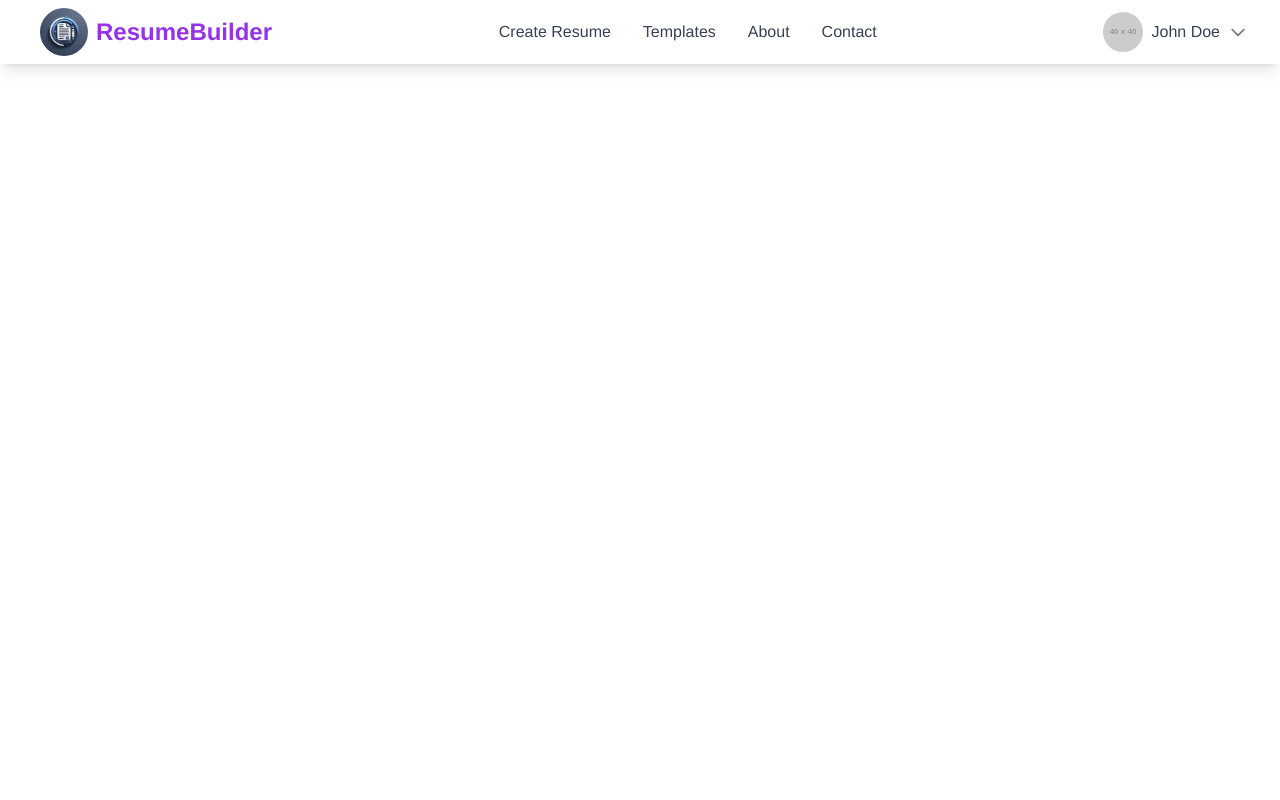
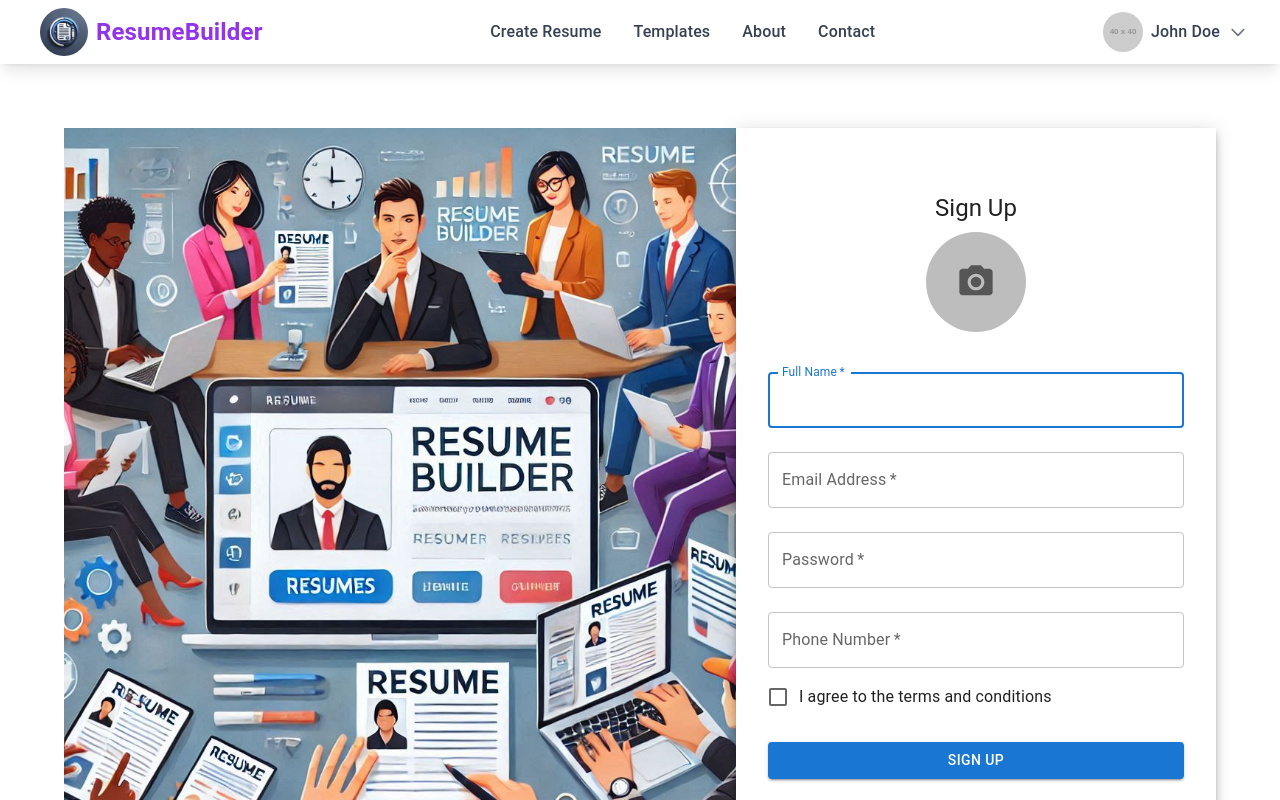
Before and after one commit to Yaddalapalli-Charan-Kumar-Naidu/ResumeCraft_frontend, a React (Vite) app: page /signup in a window 1280 px wide. Built offline with nearby package versions, Linux system fonts and the light colour scheme.

Commit message:
signup page created

```diff
--- a/package.json
+++ b/package.json
@@ -14,6 +14,7 @@
     "@emotion/styled": "^11.14.0",
     "@mui/icons-material": "^6.3.1",
     "@mui/material": "^6.3.1",
+    "axios": "^1.7.9",
     "react": "^18.3.1",
     "react-dom": "^18.3.1",
     "react-router-dom": "^7.1.1"
--- a/src/App.jsx
+++ b/src/App.jsx
@@ -4,6 +4,7 @@ import Login from "./components/auth/Login"
 import Home from './components/Home'
 import { BrowserRouter as Router, Routes, Route } from "react-router-dom";
 import CreateResume from './components/resume/CreateResume';
+import Signup from './components/auth/Signup';
 function App() {
 
 
@@ -15,6 +16,7 @@ function App() {
       <Routes>
         <Route path="/" element={<Home/>}/>
         <Route path='/login' element={<Login/>}/>
+        <Route path='/signup' element={<Signup/>}/>
         <Route path='/create-resume' element={<CreateResume/>}/>
       </Routes>
       </Router>
--- a/src/components/auth/Login.jsx
+++ b/src/components/auth/Login.jsx
@@ -3,17 +3,37 @@ import CssBaseline from "@mui/material/CssBaseline";
 import TextField from "@mui/material/TextField";
 import FormControlLabel from "@mui/material/FormControlLabel";
 import Checkbox from "@mui/material/Checkbox";
-import Link from "@mui/material/Link";
+import {Link} from "react-router-dom";
 import Paper from "@mui/material/Paper";
 import Box from "@mui/material/Box";
 import Grid from "@mui/material/Grid";
 import Typography from "@mui/material/Typography";
 import { Container } from "@mui/material";
 
+import axios from "axios";
 export default function Login() {
+  const BASEURL="http://localhost:8267"
+
   const handleSubmit = (event) => {
     event.preventDefault();
     const data = new FormData(event.currentTarget);
+    let config = {
+      method: 'post',
+      maxBodyLength: Infinity,
+      url: `${BASEURL}/auth/login`,
+      headers: {
+        'Content-Type': 'application/json',
+      },
+      data : data
+    };
+
+    axios.request(config)
+    .then((response) => {
+      console.log(JSON.stringify(response.data));
+    })
+    .catch((error) => {
+      console.log(error);
+    });
     console.log({
       email: data.get("email"),
       password: data.get("password"),
@@ -111,7 +131,7 @@ export default function Login() {
                     </Link>
                   </Grid>
                   <Grid item>
-                    <Link href="#" variant="body2">
+                    <Link to="/signup" variant="body2">
                       {"Don't have an account? Sign Up"}
                     </Link>
                   </Grid>
--- /dev/null
+++ b/src/components/auth/Signup.jsx
@@ -0,0 +1,238 @@
+import React, { useState } from "react";
+import Button from "@mui/material/Button";
+import CssBaseline from "@mui/material/CssBaseline";
+import TextField from "@mui/material/TextField";
+import FormControlLabel from "@mui/material/FormControlLabel";
+import Checkbox from "@mui/material/Checkbox";
+import { Link } from "react-router-dom";
+import Paper from "@mui/material/Paper";
+import Box from "@mui/material/Box";
+import Grid from "@mui/material/Grid";
+import Typography from "@mui/material/Typography";
+import { Container } from "@mui/material";
+import Avatar from "@mui/material/Avatar";
+import CameraAltIcon from "@mui/icons-material/CameraAlt";
+
+export default function SignUp() {
+  const [formData, setFormData] = useState({
+    name: "",
+    email: "",
+    password: "",
+    phoneNumber: "",
+    profilePicture: null,
+  });
+  const [errors, setErrors] = useState({});
+  const [isSubmitting, setIsSubmitting] = useState(false);
+
+  const handleChange = (e) => {
+    const { name, value, files } = e.target;
+    if (name === "profilePicture") {
+      setFormData({ ...formData, [name]: files[0] });
+    } else {
+      setFormData({ ...formData, [name]: value });
+    }
+    // Clear errors when the user starts typing
+    setErrors({ ...errors, [name]: "" });
+  };
+
+  const handleSubmit = (e) => {
+    e.preventDefault();
+    setIsSubmitting(true);
+
+    // Validate form fields
+    const newErrors = {};
+    if (!formData.name) newErrors.name = "Name is required";
+    if (!formData.email) newErrors.email = "Email is required";
+    if (!formData.password) newErrors.password = "Password is required";
+    if (!formData.phoneNumber) newErrors.phoneNumber = "Phone number is required";
+
+    if (Object.keys(newErrors).length > 0) {
+      setErrors(newErrors);
+      setIsSubmitting(false);
+      return;
+    }
+
+    // Simulate form submission (no backend connection)
+    console.log("Form Data:", formData);
+    alert("Signup successful! (This is a frontend-only demo.)");
+    setIsSubmitting(false);
+  };
+
+  return (
+    <Container component="main" maxWidth="lg">
+      <Box
+        sx={{
+          marginTop: 8,
+        }}
+      >
+        <Grid container>
+          <CssBaseline />
+          <Grid
+            item
+            xs={false}
+            sm={4}
+            md={7}
+            sx={{
+              backgroundImage: "url(login.jpeg)",
+              backgroundRepeat: "no-repeat",
+              backgroundColor: (t) =>
+                t.palette.mode === "light"
+                  ? t.palette.grey[50]
+                  : t.palette.grey[900],
+              backgroundSize: "cover",
+              backgroundPosition: "center",
+            }}
+          />
+          <Grid
+            item
+            xs={12}
+            sm={8}
+            md={5}
+            component={Paper}
+            elevation={6}
+            square
+          >
+            <Box
+              sx={{
+                my: 8,
+                mx: 4,
+                display: "flex",
+                flexDirection: "column",
+                alignItems: "center",
+              }}
+            >
+              <Typography component="h1" variant="h5">
+                Sign Up
+              </Typography>
+              <Box
+                component="form"
+                noValidate
+                onSubmit={handleSubmit}
+                sx={{ mt: 1 }}
+              >
+                {/* Profile Picture Upload */}
+                <Box
+                  sx={{
+                    display: "flex",
+                    justifyContent: "center",
+                    alignItems: "center",
+                    mb: 3,
+                  }}
+                >
+                  <input
+                    accept="image/*"
+                    style={{ display: "none" }}
+                    id="profilePicture"
+                    name="profilePicture"
+                    type="file"
+                    onChange={handleChange}
+                  />
+                  <label htmlFor="profilePicture">
+                    <Avatar
+                      sx={{
+                        width: 100,
+                        height: 100,
+                        cursor: "pointer",
+                        position: "relative",
+                      }}
+                      src={
+                        formData.profilePicture
+                          ? URL.createObjectURL(formData.profilePicture)
+                          : ""
+                      }
+                    >
+                      {!formData.profilePicture && (
+                        <CameraAltIcon
+                          sx={{
+                            fontSize: 40,
+                            color: "action.active",
+                          }}
+                        />
+                      )}
+                    </Avatar>
+                  </label>
+                </Box>
+
+                <TextField
+                  margin="normal"
+                  required
+                  fullWidth
+                  id="name"
+                  label="Full Name"
+                  name="name"
+                  autoComplete="name"
+                  autoFocus
+                  value={formData.name}
+                  onChange={handleChange}
+                  error={!!errors.name}
+                  helperText={errors.name}
+                />
+                <TextField
+                  margin="normal"
+                  required
+                  fullWidth
+                  id="email"
+                  label="Email Address"
+                  name="email"
+                  autoComplete="email"
+                  value={formData.email}
+                  onChange={handleChange}
+                  error={!!errors.email}
+                  helperText={errors.email}
+                />
+                <TextField
+                  margin="normal"
+                  required
+                  fullWidth
+                  name="password"
+                  label="Password"
+                  type="password"
+                  id="password"
+                  autoComplete="new-password"
+                  value={formData.password}
+                  onChange={handleChange}
+                  error={!!errors.password}
+                  helperText={errors.password}
+                />
+                <TextField
+                  margin="normal"
+                  required
+                  fullWidth
+                  name="phoneNumber"
+                  label="Phone Number"
+                  type="tel"
+                  id="phoneNumber"
+                  autoComplete="tel"
+                  value={formData.phoneNumber}
+                  onChange={handleChange}
+                  error={!!errors.phoneNumber}
+                  helperText={errors.phoneNumber}
+                />
+                <FormControlLabel
+                  control={<Checkbox value="agree" color="primary" />}
+                  label="I agree to the terms and conditions"
+                />
+                <Button
+                  type="submit"
+                  fullWidth
+                  variant="contained"
+                  sx={{ mt: 3, mb: 2 }}
+                  disabled={isSubmitting}
+                >
+                  {isSubmitting ? "Signing Up..." : "Sign Up"}
+                </Button>
+                <Grid container justifyContent="flex-end">
+                  <Grid item>
+                    <Link to="/login" variant="body2">
+                      Already have an account? Sign in
+                    </Link>
+                  </Grid>
+                </Grid>
+              </Box>
+            </Box>
+          </Grid>
+        </Grid>
+      </Box>
+    </Container>
+  );
+}
```
Also changed, not shown: 1 other file (tests, documents, lock files or other folders).
